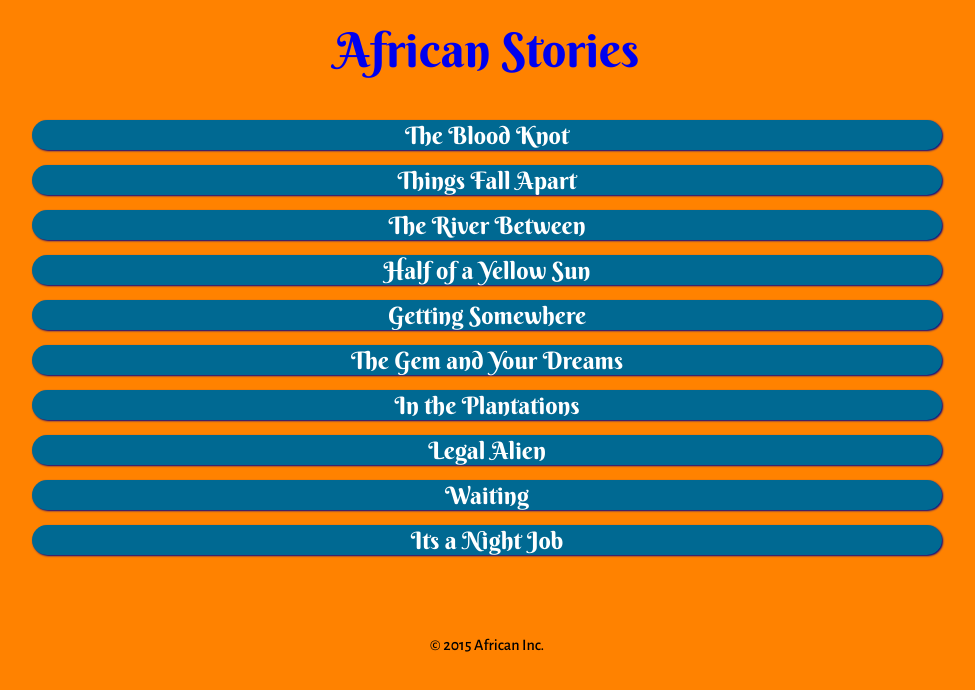
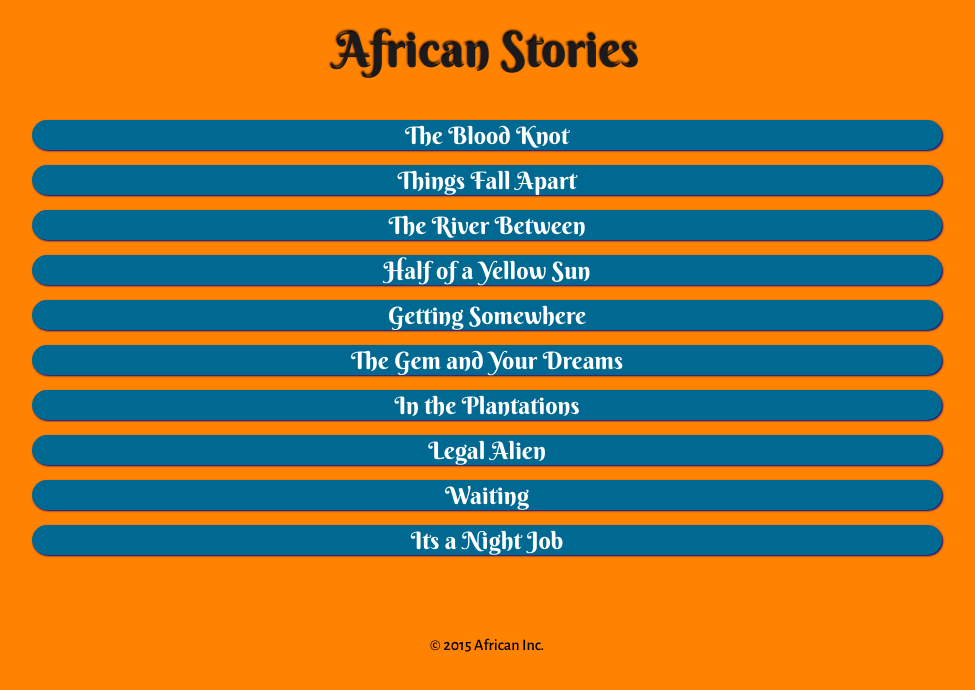
Before and after one commit to modomodo/African-Short-Stories, a plain HTML site: page index.html in a window 1280 px wide. Shown: the whole page, without its empty margins (153-1128 px from the left). Drawn offline with nearby package versions, Linux system fonts and the light colour scheme.

Commit message:
Logo Styling
Added Text Shadow

```diff
--- a/css/main.css
+++ b/css/main.css
@@ -33,11 +33,13 @@ header {
 
 .logo{
 	font-family: 'Berkshire Swash', cursive;
+	color: #1B1B1E;
 	margin: 10px auto;
 	padding-bottom: 50px;
 	font-size: 48px;
 	max-width: 600px;
 	line-height: 50px;
+	text-shadow: -1px -2px 2px black;
 }
 
 ul{
```
